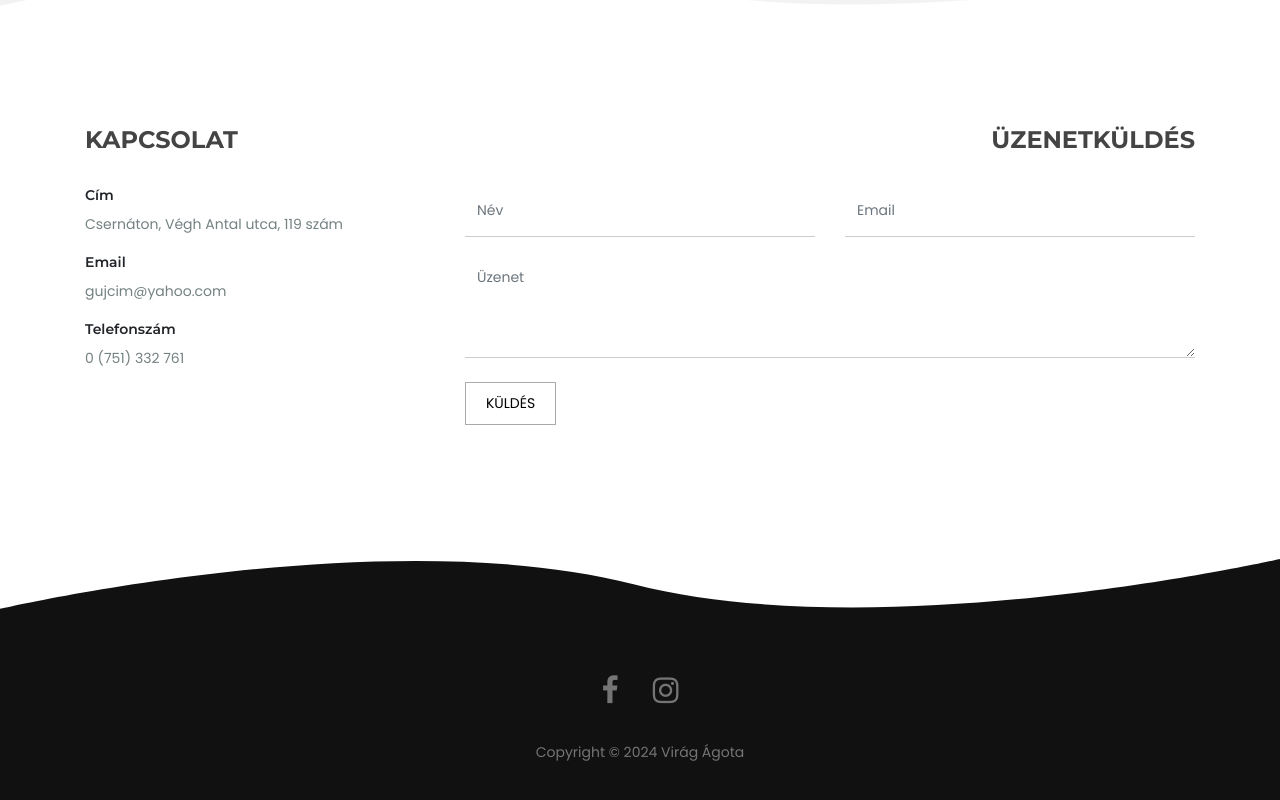
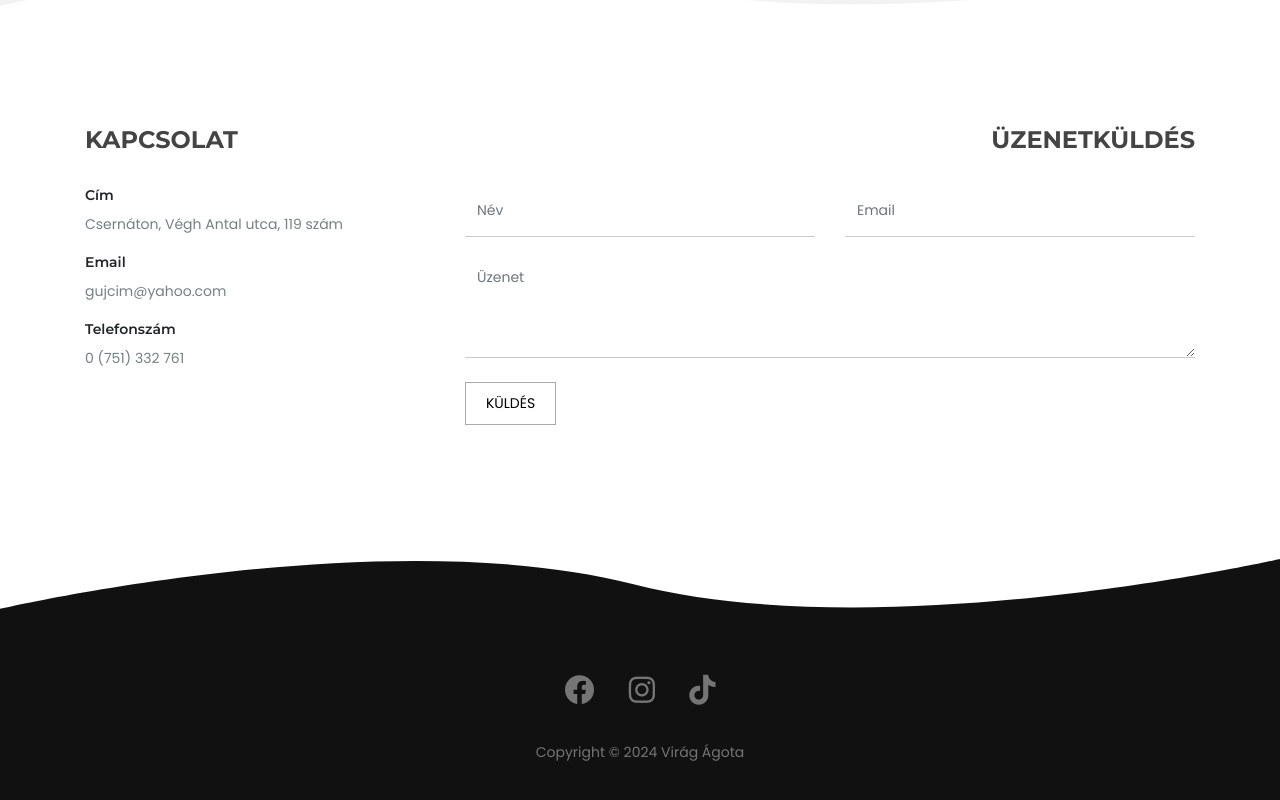
Before and after one commit to viragist07/viragota, a plain HTML site: page index.html in a window 1280 px wide. Shown: the part 8995-9795 px from the top of the page. Drawn offline with Linux system fonts and the light colour scheme.

Commit message:
Add files via upload

```diff
--- a/index.html
+++ b/index.html
@@ -31,6 +31,14 @@
         <!--Google Fonts link-->
         <link href="https://fonts.googleapis.com/css?family=Montserrat:400,500,600,700,800,900|Poppins:400,500,600" rel="stylesheet">
 
+        <!--Font Awesome CSS - social icons-->
+
+        <!-- <link rel="stylesheet" href="https://cdnjs.cloudflare.com/ajax/libs/font-awesome/4.7.0/css/font-awesome.min.css">
+ -->
+        <link rel="stylesheet" href="https://cdnjs.cloudflare.com/ajax/libs/font-awesome/6.0.0/css/all.min.css">
+
+
+
     </head>
 
     <body>
@@ -47,7 +55,7 @@
         <nav class="navbar navbar-expand-md navbar-dark">
             <div class="container">
                 <!--Logo-->
-                <a class="navbar-brand" href="#"><img src="images/logo/logo.png" alt="logo"></a>
+                <a class="navbar-brand" href="index.html"><img src="images/logo/logo.png" alt="logo"></a>
 
                 <button class="navbar-toggler" type="button" data-toggle="collapse" data-target="#navbarSupportedContent" aria-controls="navbarSupportedContent" aria-expanded="false" aria-label="Toggle navigation">
                     <span class="navbar-toggler-icon"></span>
@@ -651,20 +659,20 @@
                 <ul class="social-icons">
                     <li class="wow fadeInUp" data-wow-delay=".2s">
                         <a href="https://www.facebook.com/ujszulott.fotozas">
-                            <i class="fa fa-facebook"></i>
+                            <i class="fa-brands fa-facebook"></i>
                         </a>
                     </li>
                     <li class="wow fadeInUp" data-wow-delay=".4s">
                         <a href="https://www.instagram.com/viragota_ujszulott_fotozas/">
-                            <i class="fa fa-instagram"></i>
+                            <i class="fa-brands fa-instagram"></i>
                         </a>
                     </li>
-                    <!-- <li class="wow fadeInUp" data-wow-delay=".6s">
-                        <a href="#">
-                            <i class="fa fa-google-plus"></i>
+                    <li class="wow fadeInUp" data-wow-delay=".6s">
+                        <a href="https://www.tiktok.com/@viragota91">
+                            <i class="fa-brands fa-tiktok"></i>
                         </a>
                     </li>
-                    <li class="wow fadeInUp" data-wow-delay=".8s">
+                    <!-- <li class="wow fadeInUp" data-wow-delay=".8s">
                         <a href="#">
                             <i class="fa fa-dribbble"></i>
                         </a> -->
```
Also changed, not shown: konferencia.html (+14 -7 lines).
